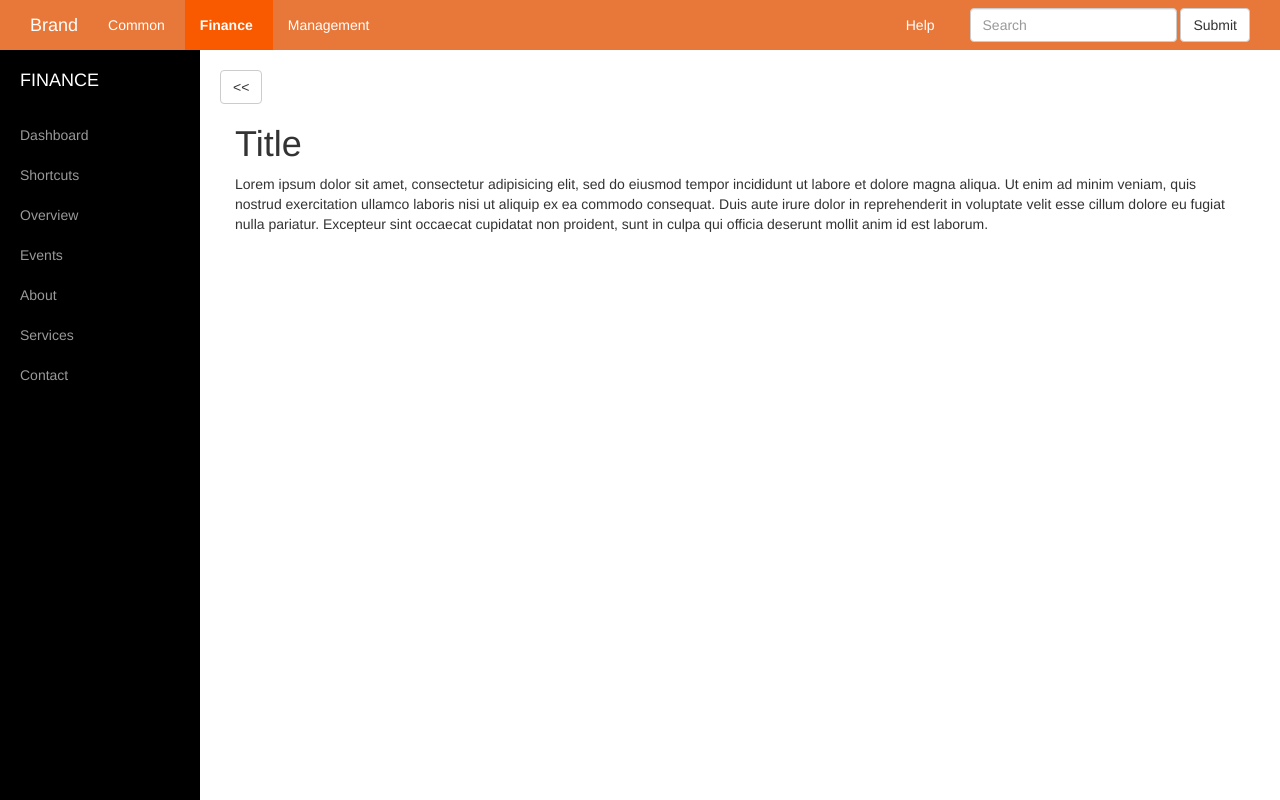
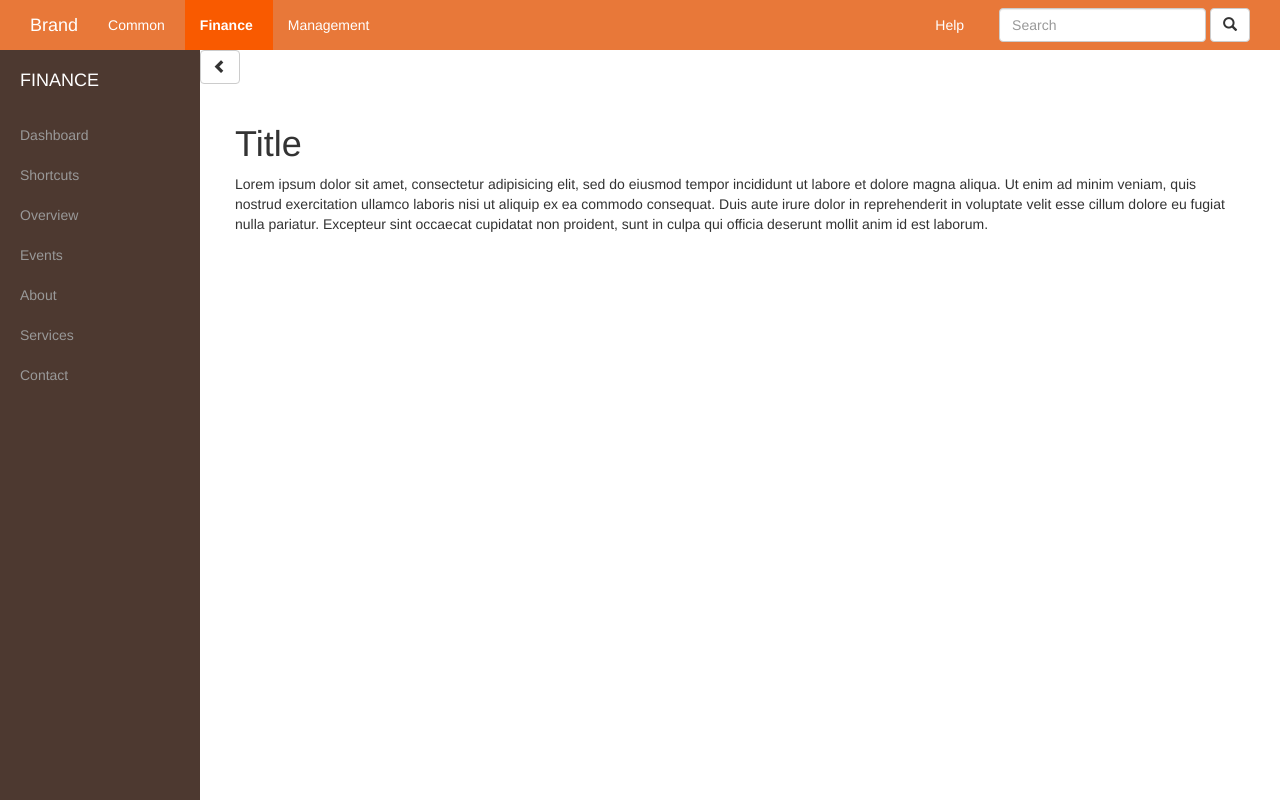
Before and after one commit to zieka/finance_mock, a plain HTML site: page index.html in a window 1280 px wide. Drawn offline with nearby package versions, Linux system fonts and the light colour scheme.

Commit message:
sidebar collapse based on padding; changed colors

```diff
--- a/css/simple-sidebar.css
+++ b/css/simple-sidebar.css
@@ -31,6 +31,8 @@
     -moz-transition: all 0.5s ease;
     -o-transition: all 0.5s ease;
     transition: all 0.5s ease;
+    background-color: rgba(38, 14, 3, 0.82);
+
 }
 
 #wrapper.toggled #sidebar-wrapper {
@@ -41,11 +43,13 @@
     width: 100%;
     position: absolute;
     padding: 15px;
+
 }
 
 #wrapper.toggled #page-content-wrapper {
     position: absolute;
     margin-right: -200px;
+
 }
 
 /* Sidebar Styles */
@@ -57,17 +61,20 @@
     margin: 0;
     padding: 0;
     list-style: none;
+
 }
 
 .sidebar-nav li {
     text-indent: 20px;
     line-height: 40px;
+
 }
 
 .sidebar-nav li a {
     display: block;
     text-decoration: none;
     color: #999999;
+
 }
 
 .sidebar-nav li a:hover {
--- a/css/styles.css
+++ b/css/styles.css
@@ -1,19 +1,25 @@
+body {
+  overflow: hidden;
+}
 .navbar-default {
   background-color: rgb(232, 120, 57);
 }
 .navbar-default .navbar-brand {
     color: white;
+
 }
 
 .navbar-default .navbar-nav>li>a {
     color: white;
     padding-right: 20px;
+
 }
 
 .navbar-default .navbar-nav>.active>a, .navbar-default .navbar-nav>.active>a:focus, .navbar-default .navbar-nav>.active>a:hover {
     color: white;
     font-weight: bolder;
     background-color:rgb(249, 90, 0);
+
 }
 
 .navbar-default .navbar-toggle .icon-bar {
--- a/index.html
+++ b/index.html
@@ -45,7 +45,7 @@
         <div class="form-group">
           <input type="text" class="form-control" placeholder="Search">
         </div>
-        <button type="submit" class="btn btn-default">Submit</button>
+        <button type="submit" class="btn btn-default"><span class="glyphicon glyphicon-search"></span></button>
       </form>
       <ul class="nav navbar-nav navbar-right">
         <li><a href="#">Help</a></li>
@@ -87,10 +87,12 @@
      <!-- /#sidebar-wrapper -->
 
      <!-- Page Content -->
+     <div>
+      <a href="#menu-toggle" class="btn btn-default" id="menu-toggle"><span id="menu-toggle-icon" class="glyphicon glyphicon-chevron-left"></span></a>
+     </div>
      <div id="page-content-wrapper">
          <div class="container-fluid">
              <div class="row">
-              <a href="#menu-toggle" class="btn btn-default" id="menu-toggle">&lt;&lt;</a>
                  <div class="col-lg-12">
                      <h1>Title</h1>
                      <p>Lorem ipsum dolor sit amet, consectetur adipisicing elit, sed do eiusmod tempor incididunt ut labore et dolore magna aliqua. Ut enim ad minim veniam, quis nostrud exercitation ullamco laboris nisi ut aliquip ex ea commodo consequat. Duis aute irure dolor in reprehenderit in voluptate velit esse cillum dolore eu fugiat nulla pariatur. Excepteur sint occaecat cupidatat non proident, sunt in culpa qui officia deserunt mollit anim id est laborum.</p>
@@ -112,8 +114,7 @@
       $("#menu-toggle").click(function(e) {
           e.preventDefault();
           $("#wrapper").toggleClass("toggled");
-          $("#wrapper.toggled").length ? $("#menu-toggle").text(">>") : $("#menu-toggle").text("<<")
-
+          $("#wrapper").css("padding-left") == "0px" ? $("#menu-toggle-icon").attr("class","glyphicon glyphicon-chevron-left") : $("#menu-toggle-icon").attr("class","glyphicon glyphicon-chevron-right");
       });
     </script>
   </body>
```
